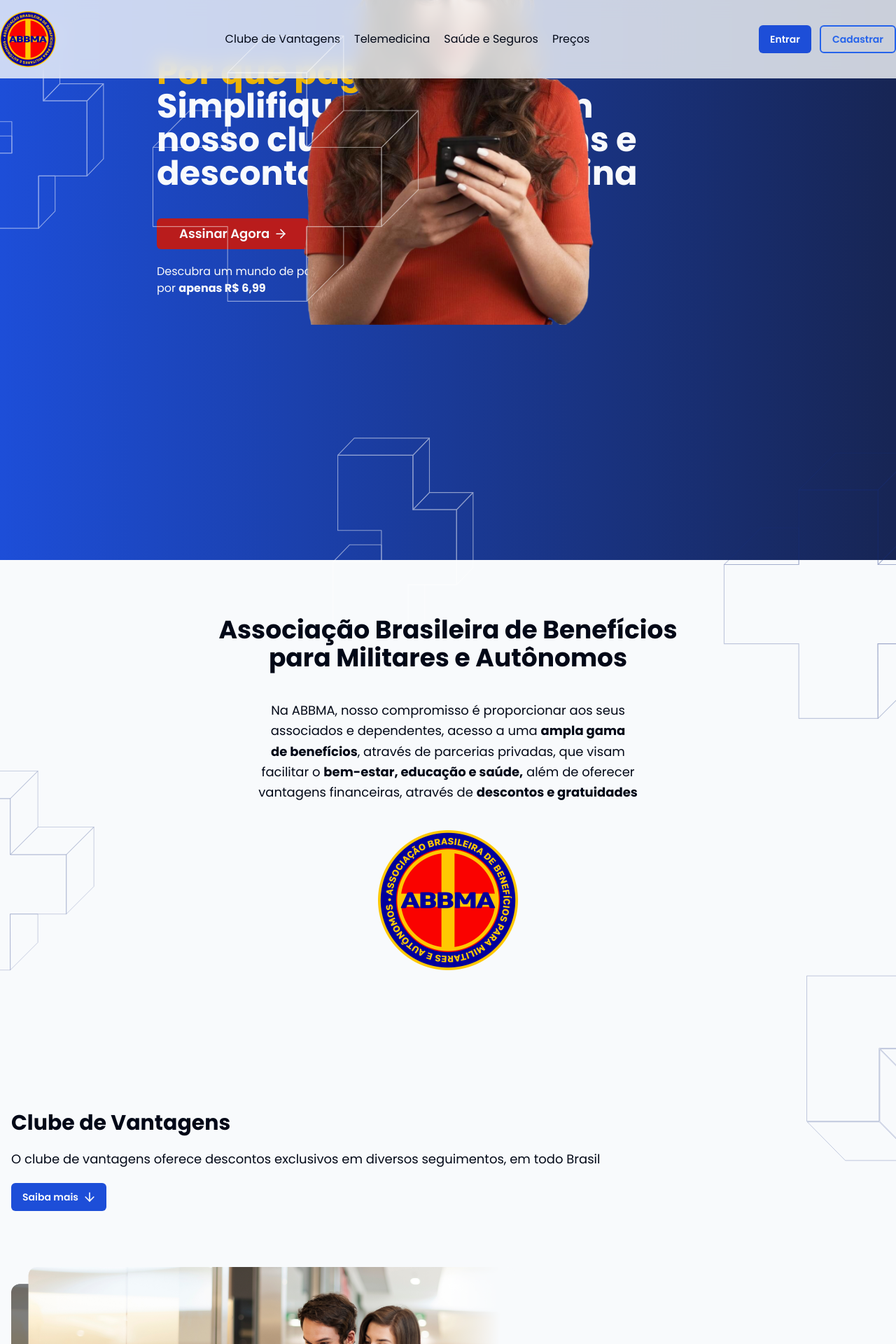
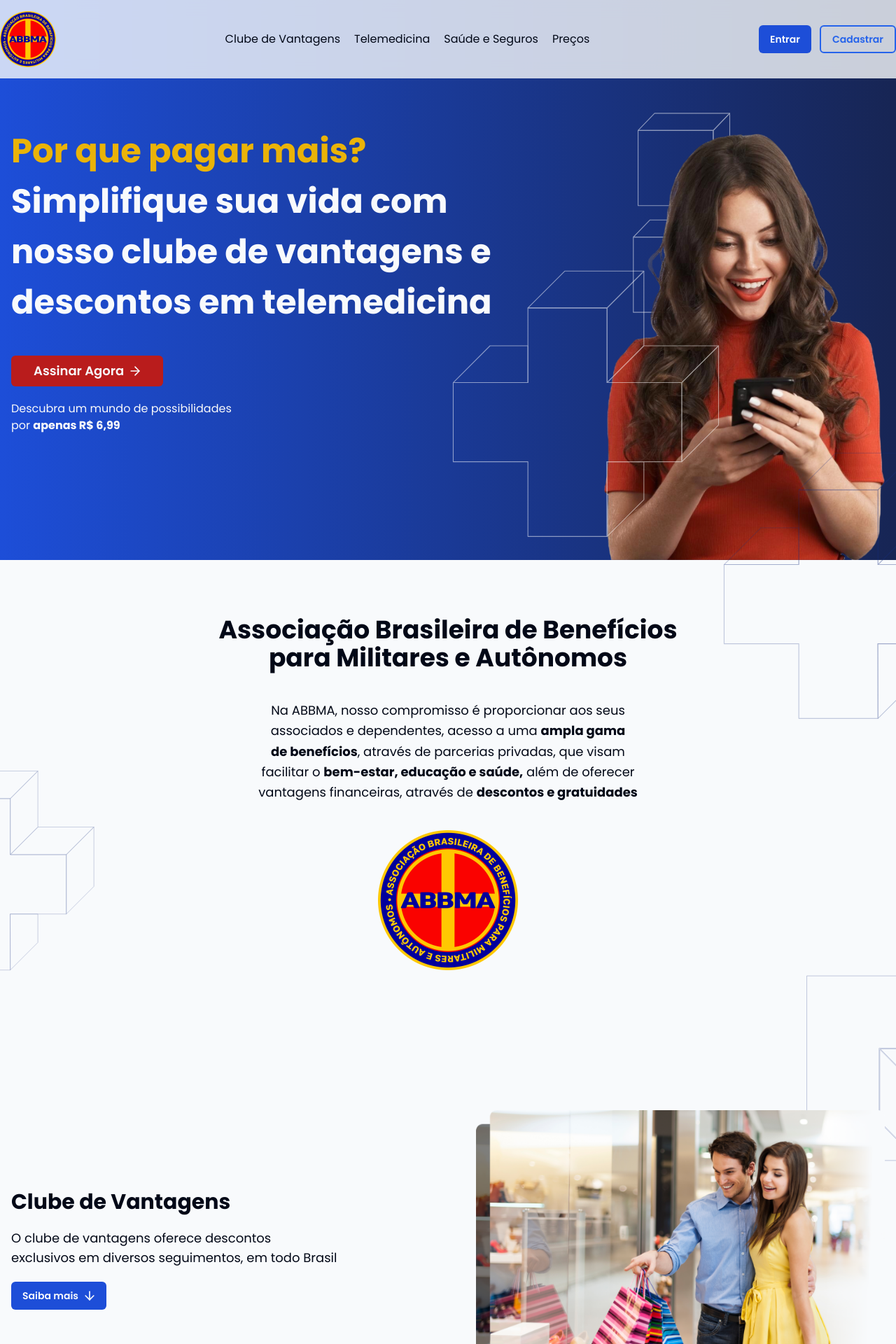
Before and after one commit to sirdav1d/abbma, a Next.js app: page / in a window 1280 px wide. Shown: the top 1920 px of the page at 70% size. Built offline with nearby package versions, Linux system fonts and the light colour scheme.

Commit message:
style: :lipstick: `Update various components with bg-slate-200 instead of bg-slate-100`

```diff
--- a/app/(auth)/forgot-password/page.tsx
+++ b/app/(auth)/forgot-password/page.tsx
@@ -10,7 +10,7 @@
 
 export default function ForgotPassPage() {
 	return (
-		<div className='grid min-h-svh  lg:grid-cols-2 bg-slate-100'>
+		<div className='grid min-h-svh  lg:grid-cols-2 bg-slate-200'>
 			<div className='flex flex-col gap-4 p-6 md:p-10 w-full h-full'>
 				<div className='flex justify-center gap-2'>
 					<Link
--- a/app/(auth)/login/page.tsx
+++ b/app/(auth)/login/page.tsx
@@ -10,7 +10,7 @@
 
 export default function LoginPage() {
 	return (
-		<div className='grid min-h-svh  lg:grid-cols-2 bg-slate-100'>
+		<div className='grid min-h-svh  lg:grid-cols-2 bg-slate-200'>
 			<div className='flex flex-col gap-4 p-6 md:p-10 w-full h-full'>
 				<div className='flex justify-center gap-2'>
 					<Link
--- a/app/(auth)/register/page.tsx
+++ b/app/(auth)/register/page.tsx
@@ -10,7 +10,7 @@
 
 export default function RegisterPage() {
 	return (
-		<div className='grid min-h-svh  lg:grid-cols-2 bg-slate-100'>
+		<div className='grid min-h-svh  lg:grid-cols-2 bg-slate-200'>
 			<div className='flex flex-col gap-4 p-6 md:p-10 w-full h-full'>
 				<div className='flex justify-center gap-2'>
 					<Link
--- a/components/sections/cta.tsx
+++ b/components/sections/cta.tsx
@@ -9,13 +9,13 @@
 export default function CTA() {
 	return (
 		<div
-			className='p-10 w-full rounded-xl bg-gradient-to-b max-w-7xl mx-auto relative
+			className='md:p-10 p-5 w-full rounded-xl bg-gradient-to-b max-w-7xl mx-auto relative
      from-blue-800  to-blue-950 flex flex-col items-center justify-center gap-5 my-20'>
 			<FadeText
 				framerProps={{
 					show: { transition: { delay: 0.2 } },
 				}}>
-				<h2 className='text-slate-50 drop-shadow-md text-center md:text-balance text-3xl md:max-w-3xl mx-auto z-10'>
+				<h2 className='text-slate-50 drop-shadow-md text-center md:text-balance text-2xl md:text-3xl md:max-w-3xl mx-auto z-10 max-w-full'>
 					Aproveite todos os nossos benefícios, estamos prontos para oferecer a
 					você <span className='font-bold'>o que há de melhor,</span> com um{' '}
 					<span className='font-bold'>custo mais acessível</span>
--- a/components/sections/features.tsx
+++ b/components/sections/features.tsx
@@ -46,7 +46,7 @@
 						<div
 							id={f.id}
 							key={index}
-							className={`flex flex-col items-center gap-20 py-10  w-full h-full ${
+							className={`flex flex-col md:flex-row items-center gap-20 py-10  w-full h-full ${
 								index == 1 && 'md:flex-row-reverse'
 							}`}>
 							<div className='flex flex-col gap-5 w-full'>
--- a/components/sections/hero.tsx
+++ b/components/sections/hero.tsx
@@ -10,25 +10,25 @@
 
 export default function Hero() {
 	return (
-		<div className='w-full h-full min-h-screen bg-gradient-to-r from-blue-700 to-blue-950 px-4'>
-			<div className='flex items-center gap-10 flex-col justify-center h-full max-w-7xl mx-auto'>
-				<div className='flex flex-col gap-10 mt-20 lg:w-2/3 relative h-full '>
+		<div className='w-full h-full md:h-screen min-h-screen bg-gradient-to-r from-blue-700 to-blue-950 px-4'>
+			<div className='flex items-center gap-10 flex-col md:flex-row justify-center h-full max-w-7xl mx-auto'>
+				<div className='flex flex-col justify-center gap-10 lg:w-2/3 relative h-full '>
 					<div>
 						<FadeText
-							className='font-bold text-3xl lg:text-5xl text-yellow-500 md:text-balance leading-normal'
+							className='font-bold text-3xl lg:text-5xl text-yellow-500 md:text-balance leading-normal '
 							direction='up'
 							framerProps={{
 								show: { transition: { delay: 0.2 } },
 							}}>
-							<h2>Por que pagar mais?</h2>
+							<h2 className='md:leading-normal'>Por que pagar mais?</h2>
 						</FadeText>
 						<FadeText
-							className='font-bold text-3xl lg:text-5xl text-slate-50 md:text-balance leading-normal'
+							className='font-bold text-3xl lg:text-5xl text-slate-50 md:text-balance leading-normal '
 							direction='up'
 							framerProps={{
 								show: { transition: { delay: 0.4 } },
 							}}>
-							<h1>
+							<h1 className='md:leading-normal'>
 								Simplifique sua vida com nosso clube de vantagens e descontos em
 								telemedicina
 							</h1>
```
Also changed, not shown: components/footer.tsx (+5 -4 lines).
